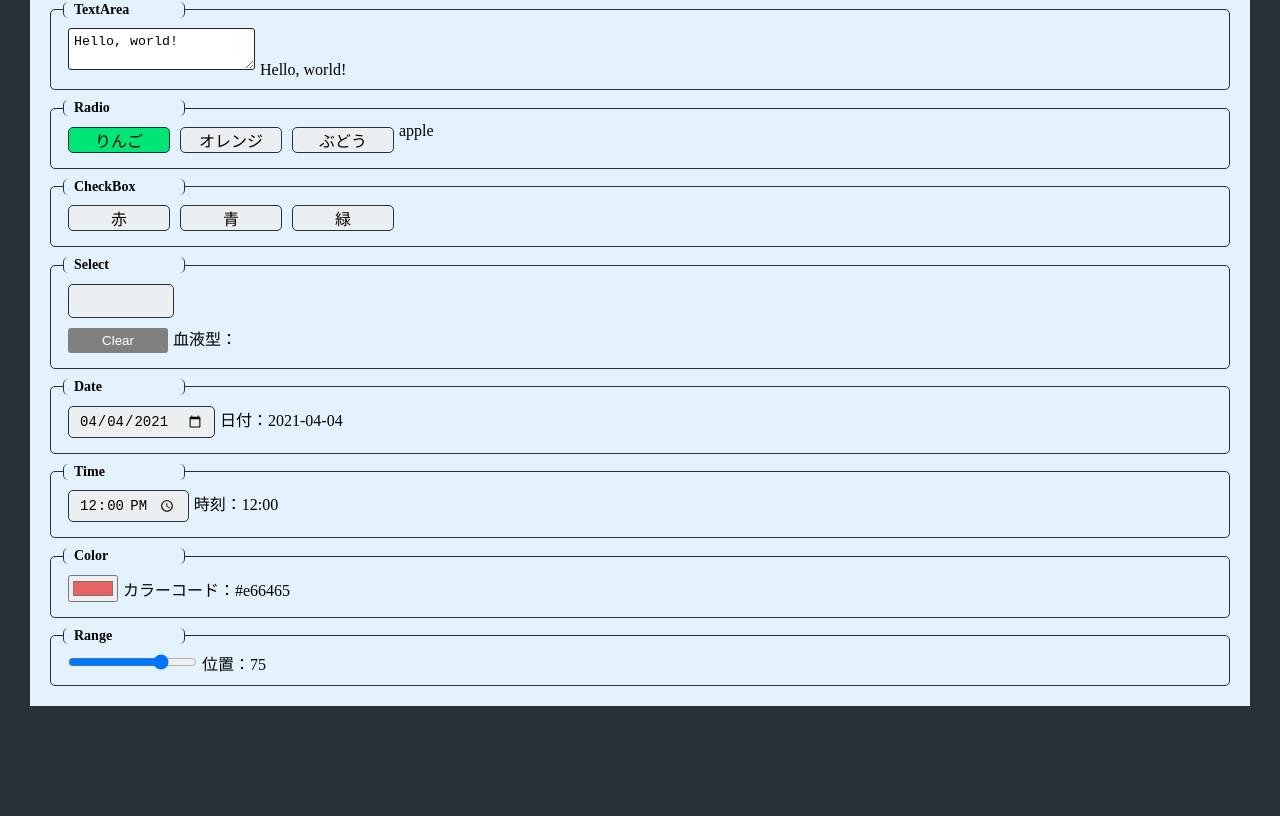
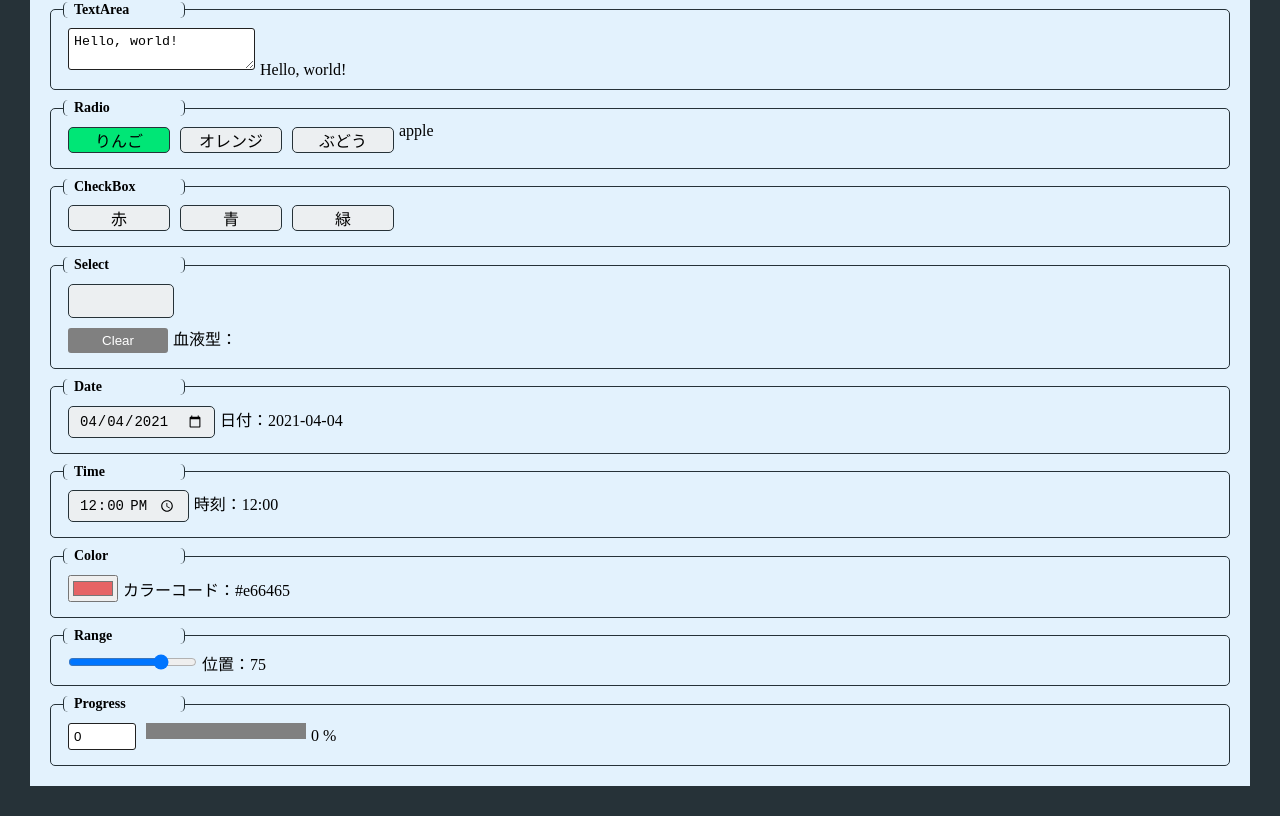
Before and after one commit to fireflower0/react-typescript-practice, a React (Create React App) app: page / in a window 1280 px wide. Shown: the part 704-1520 px from the top of the page. Before the commit the page ends 1440 px from the top, so only its background shows below. Built offline with nearby package versions, Linux system fonts and the light colour scheme.

Commit message:
Add a Progress

```diff
--- a/src/atoms/Number.tsx
+++ b/src/atoms/Number.tsx
@@ -18,6 +18,8 @@ const Number = ({ setValue, ...rest }: any) => (
 
 Number.defaultProps = {
   value: 0,
+  min: 0,
+  max: 100,
 };
 
 Number.propTypes = {
@@ -25,6 +27,8 @@ Number.propTypes = {
     PropTypes.number,
     PropTypes.string,
   ]),
+  min: PropTypes.number,
+  max: PropTypes.number,
   setValue: PropTypes.func.isRequired,
 };
 
--- /dev/null
+++ b/src/atoms/Progress.tsx
@@ -0,0 +1,21 @@
+import styled from 'styled-components';
+
+const ProgressWrapper = styled.progress`
+  -webkit-appearance: none;
+  margin: 5px;
+  &::-webkit-progress-value {
+    background-color: orange;
+  }
+`;
+
+const Progress = ({ ...rest }) => (
+  <ProgressWrapper {...rest} />
+);
+
+Progress.defaultProps = {
+};
+
+Progress.propTypes = {
+};
+
+export default Progress;
--- a/src/pages/Home.tsx
+++ b/src/pages/Home.tsx
@@ -14,6 +14,7 @@ import Date from '../atoms/Date';
 import Time from '../atoms/Time';
 import Color from '../atoms/Color';
 import Range from '../atoms/Range';
+import Progress from '../atoms/Progress';
 
 const FormWrapper = styled.div`
   margin: 10px;
@@ -34,6 +35,7 @@ const Home = () => {
   const [time, setTime] = useState('12:00');
   const [color, setColor] = useState('#e66465');
   const [range, setRange] = useState(75);
+  const [numValue, setNumValue] = useState(0);
 
   const fruits = [
     { id: 'apple', labelText: 'りんご', value: 'apple' },
@@ -233,6 +235,21 @@ const Home = () => {
           </div>
         }
       />
+
+      <FieldSet
+        labelText='Progress'
+        form={
+          <div>
+            <Number
+              value={numValue}
+              setValue={setNumValue}
+              min={0} max={100}
+            />
+            <Progress max='100' value={numValue} />
+            {numValue} %
+          </div>
+        }
+      />
     </FormWrapper>
   );
 };
```
